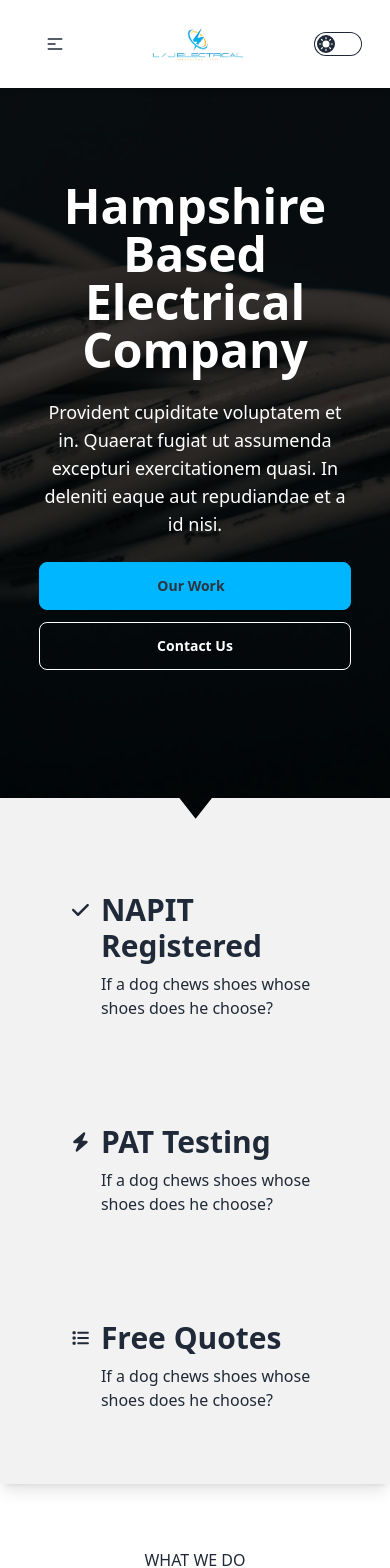
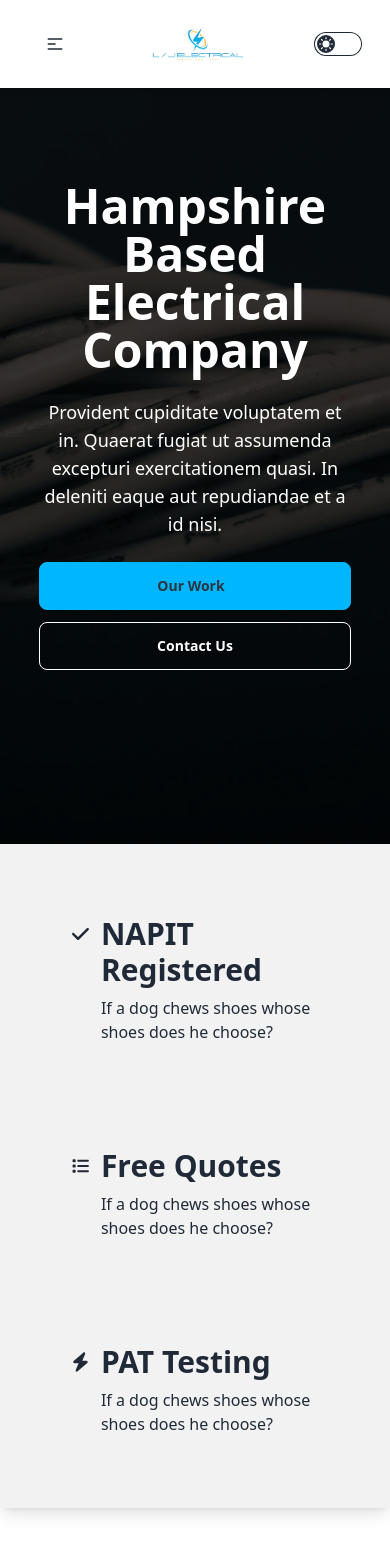
Before and after one commit to Br4nd0n5434/LiamsWebsite, a React (Vite) app: page / in a window 390 px wide. Shown: the top 1568 px of the page. Built offline with nearby package versions, Linux system fonts and the light colour scheme.

Commit message:
should be responsive

```diff
--- a/src/components/Gallery.jsx
+++ b/src/components/Gallery.jsx
@@ -4,7 +4,7 @@ const Gallery = () => {
   return (
     <div className='mt-16 text-center'>
       <h2 className='text-muted text-md mb-2'>WHAT WE DO</h2>
-      <h1 className='text-center text-4xl font-bold'>Check Out Our Work</h1>
+      <h1 className='text-center text-4xl font-bold mx-1'>Check Out Our Work</h1>
       <div className="container mx-auto px-5 py-2 lg:px-32 pt-16">
         <div className="-m-1 flex flex-wrap md:-m-2">
           <div className="flex w-full md:w-1/2 flex-wrap">
--- a/src/components/Hero.jsx
+++ b/src/components/Hero.jsx
@@ -4,11 +4,11 @@ import HeroImage from '../assets/ethernet.jpeg';
 const Hero = () => {
   return (
     <div className='relative'>
-      <div className="hero flex min-h-screen md:min-h-[70vh] justify-center items-center md:items-start">
-      <div className="custom-shape-divider-bottom-1717442289 border-base-200">
-          <svg xmlns="http://www.w3.org/2000/svg" viewBox="0 0 1200 120" preserveAspectRatio="none">
-              <path d="M649.97 0L599.91 54.12 550.03 0 0 0 0 120 1200 120 1200 0 649.97 0z" className='fill-base-200 z-[1]'></path>
-          </svg>
+      <div className="hero flex min-h-screen lg:min-h-[70vh] justify-center items-center lg:items-start">
+      <div class="custom-shape-divider-bottom-1717502932 z-[1] hidden lg:block">
+        <svg xmlns="http://www.w3.org/2000/svg" viewBox="0 0 1200 120" preserveAspectRatio="none">
+            <path d="M985.66,92.83C906.67,72,823.78,31,743.84,14.19c-82.26-17.34-168.06-16.33-250.45.39-57.84,11.73-114,31.07-172,41.86A600.21,600.21,0,0,1,0,27.35V120H1200V95.8C1132.19,118.92,1055.71,111.31,985.66,92.83Z" class="fill-base-200"></path>
+        </svg>
       </div>
         {/* Background image and dark overlay */}
         <div className="absolute inset-0 bg-cover bg-no-repeat bg-center" style={{ backgroundImage: `url(${HeroImage})` }}>
@@ -16,7 +16,7 @@ const Hero = () => {
         </div>
         <div className="w-full flex md:pt-8 flex-col items-center justify-center max-w-[80%] mx-auto relative z-10 text-center md:mt-0 -mt-20">
           <div className="text-center z-20 relative w-full mt-[88px]">
-            <h1 className="text-5xl lg:text-7xl font-bold max-w-3xl mx-auto hero-header !text-white">
+            <h1 className="text-5xl md:text-7xl font-bold max-w-3xl mx-auto hero-header !text-white">
               Hampshire Based Electrical Company
             </h1>
             <p className="py-6 max-w-2xl mx-auto text-lg !text-white">
@@ -33,9 +33,9 @@ const Hero = () => {
           </div>
         </div>
       </div>
-      <div className="py-10 md:py-1 -mt-1 md:-mt-6 bg-base-200 shadow-lg cards">
-        <div className="flex flex-wrap justify-center items-center -mt-5 gap-y-10 big-z">
-          <div className="card sm:min-w-[300px] w-full sm:w-1/4 mx-10 rounded-none card">
+      <div className="py-10 md:py-1 md:-mt-1 bg-base-200 shadow-lg cards">
+        <div className="flex lg:flex-nowrap flex-wrap justify-center lg:ml-10 items-center gap-y-10 big-z">
+          <div className="card sm:min-w-[300px] w-full sm:w-1/4 mx-10 rounded-none md:pt-0 lg:-mt-7 card">
             <div className="card-body bg-transparent">
               <div className="flex gap-3 items-start">
                 <svg className="w-[30px] h-[30px] fill-base-content mt-[3px]" xmlns="http://www.w3.org/2000/svg" viewBox="0 0 448 512">
@@ -48,23 +48,23 @@ const Hero = () => {
               </div>
             </div>
           </div>
-          <div className="card sm:min-w-[300px] w-full sm:w-1/4 mx-10 rounded-none card">
+          <div className="card sm:min-w-[300px] w-full sm:w-1/4 mx-10 lg:-mt-16 rounded-none card">
+            <div className="card-body bg-transparent">
+              <div className="flex gap-3 items-start">
+              <svg className="w-[30px] h-[30px] fill-base-content mt-[3px]" xmlns="http://www.w3.org/2000/svg" viewBox="0 0 512 512"><path d="M40 48C26.7 48 16 58.7 16 72v48c0 13.3 10.7 24 24 24H88c13.3 0 24-10.7 24-24V72c0-13.3-10.7-24-24-24H40zM192 64c-17.7 0-32 14.3-32 32s14.3 32 32 32H480c17.7 0 32-14.3 32-32s-14.3-32-32-32H192zm0 160c-17.7 0-32 14.3-32 32s14.3 32 32 32H480c17.7 0 32-14.3 32-32s-14.3-32-32-32H192zm0 160c-17.7 0-32 14.3-32 32s14.3 32 32 32H480c17.7 0 32-14.3 32-32s-14.3-32-32-32H192zM16 232v48c0 13.3 10.7 24 24 24H88c13.3 0 24-10.7 24-24V232c0-13.3-10.7-24-24-24H40c-13.3 0-24 10.7-24 24zM40 368c-13.3 0-24 10.7-24 24v48c0 13.3 10.7 24 24 24H88c13.3 0 24-10.7 24-24V392c0-13.3-10.7-24-24-24H40z"/></svg>
+                <div>
+                  <h2 className="card-title mb-2 text-3xl">Free Quotes</h2>
+                  <p className="">If a dog chews shoes whose shoes does he choose?</p>
+                </div>
+              </div>
+            </div>
+          </div>
+          <div className="card sm:min-w-[300px] w-full sm:w-1/4 mx-10 rounded-none lg:-mt-7 card">
             <div className="card-body bg-transparent">
               <div className="flex gap-3 items-start">
               <svg className="w-[30px] h-[30px] fill-base-content mt-[3px]" xmlns="http://www.w3.org/2000/svg" viewBox="0 0 448 512"><path d="M349.4 44.6c5.9-13.7 1.5-29.7-10.6-38.5s-28.6-8-39.9 1.8l-256 224c-10 8.8-13.6 22.9-8.9 35.3S50.7 288 64 288H175.5L98.6 467.4c-5.9 13.7-1.5 29.7 10.6 38.5s28.6 8 39.9-1.8l256-224c10-8.8 13.6-22.9 8.9-35.3s-16.6-20.7-30-20.7H272.5L349.4 44.6z"/></svg>
                 <div>
                   <h2 className="card-title mb-2 text-3xl">PAT Testing</h2>
-                  <p className="">If a dog chews shoes whose shoes does he choose?</p>
-                </div>
-              </div>
-            </div>
-          </div>
-          <div className="card sm:min-w-[300px] w-full sm:w-1/4 mx-10 rounded-none card">
-            <div className="card-body bg-transparent">
-              <div className="flex gap-3 items-start">
-              <svg className="w-[30px] h-[30px] fill-base-content mt-[3px]" xmlns="http://www.w3.org/2000/svg" viewBox="0 0 512 512"><path d="M40 48C26.7 48 16 58.7 16 72v48c0 13.3 10.7 24 24 24H88c13.3 0 24-10.7 24-24V72c0-13.3-10.7-24-24-24H40zM192 64c-17.7 0-32 14.3-32 32s14.3 32 32 32H480c17.7 0 32-14.3 32-32s-14.3-32-32-32H192zm0 160c-17.7 0-32 14.3-32 32s14.3 32 32 32H480c17.7 0 32-14.3 32-32s-14.3-32-32-32H192zm0 160c-17.7 0-32 14.3-32 32s14.3 32 32 32H480c17.7 0 32-14.3 32-32s-14.3-32-32-32H192zM16 232v48c0 13.3 10.7 24 24 24H88c13.3 0 24-10.7 24-24V232c0-13.3-10.7-24-24-24H40c-13.3 0-24 10.7-24 24zM40 368c-13.3 0-24 10.7-24 24v48c0 13.3 10.7 24 24 24H88c13.3 0 24-10.7 24-24V392c0-13.3-10.7-24-24-24H40z"/></svg>
-                <div>
-                  <h2 className="card-title mb-2 text-3xl">Free Quotes</h2>
                   <p className="">If a dog chews shoes whose shoes does he choose?</p>
                 </div>
               </div>
--- a/src/index.css
+++ b/src/index.css
@@ -11,21 +11,22 @@
     z-index: -10;
 }
 
-.custom-shape-divider-bottom-1717442289 {
+.custom-shape-divider-bottom-1717502932 {
     position: absolute;
     bottom: 0;
-    left: 0;
-    width: 100%;
+    left: -180px;
+    width: 120%;
     overflow: hidden;
     line-height: 0;
-    z-index: 1; /* Set a higher z-index to ensure it's above the cards' background */
+    z-index: 1;
 }
 
-.custom-shape-divider-bottom-1717442289 svg {
+.custom-shape-divider-bottom-1717502932 svg {
     position: relative;
     display: block;
     width: calc(100% + 1.3px);
-    height: 46px;
+    height: 63px;
+    z-index: 1;
 }
 
 /* .Header {
```
